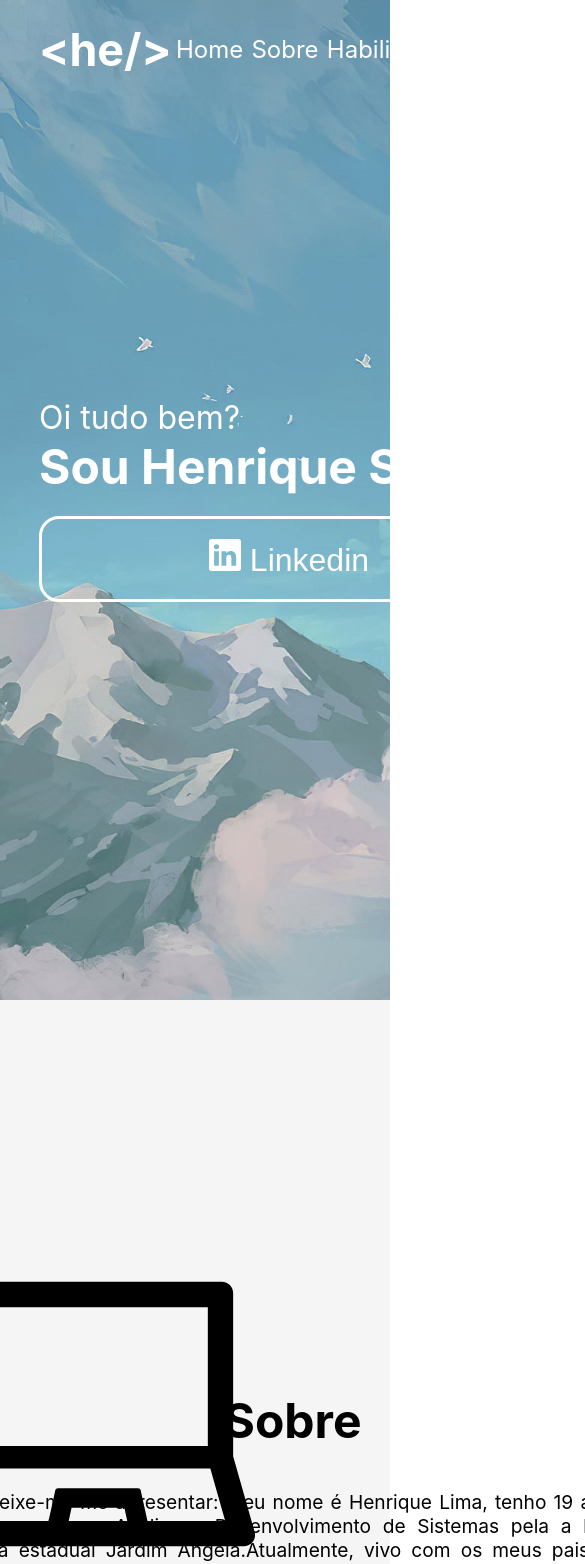
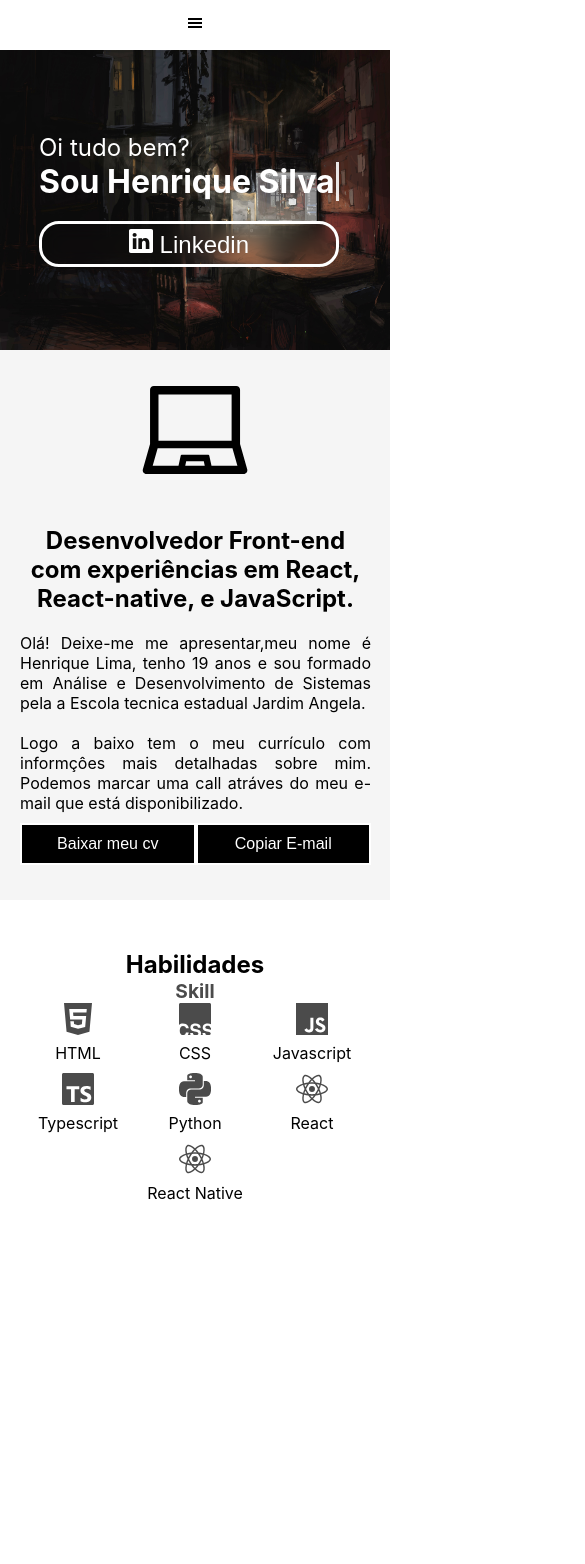
Before and after one commit to HenriHTTP/Portifolio.Web, a React (Create React App) app: page / in a window 390 px wide. Shown: the top 1564 px of the page, 585 px wide, since content can reach past the window. After the commit the page ends 1250 px from the top, so only its background shows below. Built offline with nearby package versions, Linux system fonts and the light colour scheme.

Commit message:
fazer projetos

```diff
--- a/src/components/Info/info.jsx
+++ b/src/components/Info/info.jsx
@@ -1,10 +1,58 @@
 import React from 'react';
 import './style/info.css'
+import { SiTypescript,SiCsswizardry,SiJavascript,SiPython,SiHtml5,SiReact} from "react-icons/si";
 
 export default function info (){
     return(
         <>
-        <div id='tec' className='AboutContent'> Lorem ipsum, dolor sit amet consectetur adipisicing elit. Nobis quisquam voluptatibus consequuntur, ducimus iste facilis odit qui rerum eos aliquam officiis earum optio doloremque aspernatur quidem minima quas velit ea!</div>
+        <div id='tec' className='AboutContent'>
+            <div className="frontend">
+                <h1>Habilidades</h1>
+                <h2>Skill</h2>
+
+
+            <div className="card-main">
+               <div className="card-tec">
+               <h3><SiHtml5/></h3>
+               <p>HTML</p>
+               </div>
+
+               <div className="card-tec">
+               <h3><SiCsswizardry/></h3>
+               <p>CSS</p>
+               </div>
+
+               <div className="card-tec">
+               <h3><SiJavascript/></h3>
+               <p>Javascript</p>
+               </div>
+
+               <div className="card-tec">
+               <h3><SiTypescript/></h3>
+               <p>Typescript</p>
+               </div>
+
+               <div className="card-tec">
+               <h3><SiPython/></h3>
+               <p>Python</p>
+               </div>
+
+               <div className="card-tec">
+               <h3><SiReact/></h3>
+               <p>React</p>
+               </div>
+
+               <div className="card-tec">
+               <h3><SiReact/></h3>
+               <p>React Native</p>
+               </div>
+
+            </div>
+
+            </div>
+
+
+        </div>
         </>
     )
 }
--- a/src/components/Info/style/info.css
+++ b/src/components/Info/style/info.css
@@ -5,5 +5,85 @@
     padding: 0px;
     background:white;
     display: flex;
+    justify-content: center;
+
+}
+.frontend{
+    margin: auto;
+    height: 600px;
+    width: 800px;
+}
+.frontend h1{
+   font-size: 3em;
+   text-align: center;
+}
+.frontend h2{
+    font-size: 2.5em;
+    opacity: 0.7;
+    text-align: center;
+ }
+
+ .card-main{
+    display: flex;
     justify-content: space-around;
-}
+    flex-direction: row;
+    flex-wrap: wrap;
+ }
+ .card-tec{
+    width: 300px;
+    height: 120px;
+ }
+ .card-tec p{
+   font-size: 1.5em;
+   text-align: center;
+ }
+ .card-tec h3{
+    font-size: 3em;
+    text-align: center;
+    opacity: 0.7;
+  }
+
+
+
+  @media (min-width:299.98px) and (max-width:566.98px) {
+
+    .AboutContent{
+        width: 100%;
+        margin: 0px;
+        padding: 0px;
+        background:white;
+        display: flex;
+        justify-content: center;
+        height: 350px;
+    }
+    .frontend{
+        height: 250px;
+        width: 90vw;
+    }
+    .frontend h1{
+        font-size: 1.5em;
+        text-align: center;
+     }
+     .frontend h2{
+        font-size: 1.2em;
+        opacity: 0.7;
+        text-align: center;
+     }
+     .card-tec p{
+        font-size: 1em;
+        text-align: center;
+      }
+      .card-tec h3{
+        font-size: 2em;
+        text-align: center;
+        opacity: 0.7;
+      }
+      .card-tec{
+        width: 100px;
+        height: 70px;
+     }
+     .card-main{
+       margin: auto;
+     }
+
+  }
--- a/src/components/Navbar/navbar.jsx
+++ b/src/components/Navbar/navbar.jsx
@@ -2,6 +2,10 @@ import React from 'react';
 import './styles/navbar.css'
 import {BsLinkedin} from 'react-icons/bs'
 import { Link } from 'react-scroll';
+import {FaUserAlt} from 'react-icons/fa'
+import {BsHeadphones,BsLaptopFill} from 'react-icons/bs'
+import {AiFillHome,AiOutlineClose} from 'react-icons/ai'
+import {GiHamburgerMenu} from 'react-icons/gi'
 export default function navbar(){
 
 
@@ -15,16 +19,26 @@ export default function navbar(){
         menu.className = 'navbar'
     }
 
+}
+    let HandleMenuOn = ( ) => {
+        var icons = document.getElementById('icons')
+        var open = document.getElementById('open')
+        var close = document.getElementById('close')
 
+        icons.style.display = 'flex'
+        close.style.display = 'block'
+        open.style.display = 'none'
+    }
+    let HandleMenuOff = ( ) => {
+        var icons = document.getElementById('icons')
+        var open = document.getElementById('open')
+        var close = document.getElementById('close')
 
-}
+        icons.style.display = 'none'
+        open.style.display = 'block'
+        close.style.display = 'none'
 
-
-
-
-
-
-
+    }
     return(
         <>
         <div className='Content' id='home'>
@@ -39,6 +53,14 @@ export default function navbar(){
                 <li><Link activeClass="active" to="tec" spy={true} smooth={true} offset={50} duration={500}>Habilidades</Link></li>
                 <li>Contato</li>
                 </ul>
+                 <div id="icons"className="icons-nav">
+                    <p><Link activeClass="active" to="home" spy={true} smooth={true} offset={50} duration={500}><AiFillHome/> </Link></p>
+                    <p><Link activeClass="active" to="about" spy={true} smooth={true} offset={50} duration={500}><FaUserAlt/></Link> </p>
+                    <p><Link activeClass="active" to="tec" spy={true} smooth={true} offset={50} duration={500}><BsLaptopFill/></Link> </p>
+                    <p><BsHeadphones/> </p>
+                 </div>
+                 <button id="open" className="hamburger" onClick={HandleMenuOn}><GiHamburgerMenu/></button>
+                 <button id="close" className="Esc" onClick={HandleMenuOff}><AiOutlineClose/></button>
             </div>
         </div>
         <div className='register'>
--- a/src/components/Navbar/styles/navbar.css
+++ b/src/components/Navbar/styles/navbar.css
@@ -9,7 +9,8 @@
     margin: 0px;
     height: 1000px;
     padding: 0px;
-    background-image:url('../img/foto1.jpg');
+    background-image:url('../img/foto2.jpg');
+    background-repeat: none;
 }
 .navbar{
     height: 100px;
@@ -32,7 +33,7 @@
     background-color:white;
     top: 0px;
     border-bottom:2px solid gray;
-    opacity:1;
+    opacity: 1;
 }
 .logo{
     width: 400px;
@@ -101,6 +102,7 @@
     padding: 20px;
     margin-top: 20px;
     background-color: transparent;
+    backdrop-filter: blur(10px);
     border: solid 3px white;
     border-radius: 20px;
     cursor: pointer;
@@ -109,6 +111,25 @@
     position: relative;
 
  }
+ .icons-nav{
+    display: none;
+ }
+ .icons-nav p{
+    opacity: 0;
+ }
+ .hamburger{
+    display: none;
+ }
+ .Esc{
+   display: none;
+}
+#open {
+   opacity: 0;
+}
+#close {
+    opacity: 0;
+}
+
  @keyframes punch {
     from{left: 100px;}
     to {left:0px;}
@@ -129,3 +150,133 @@
     0%{border-right: 3px solid transparent;}
     100% {border-right: 3px solid white;}
 }
+
+@media (min-width:299.98px) and (max-width:566.98px) {
+    .Content{
+        width: 100%;
+        margin: 0px;
+        height: 350px;
+        padding: 0px;
+        background-size: 100% 350px;
+    }
+    .navbar{
+        height: 50px;
+        width: 100vw;
+        margin: auto;
+        display: flex;
+        justify-content: space-around;
+        flex-direction: row;
+        color:black;
+        background-color:white;
+    }
+    .logo{
+        display: none;
+    }
+    .Links{
+        width: 270px;
+        display: flex;
+        justify-content: center;
+    }
+    .Links ul{
+        list-style: none;
+        display: flex;
+        justify-content: space-around;
+        margin: auto;
+        width: 100vw;
+        font-size: 1em;
+        cursor: pointer;
+        border-bottom:solid 2px transparent;
+        display: none;
+
+    }
+    .fixed{
+        height: 50px;
+        width: 100vw;
+        margin: auto;
+        display: flex;
+        justify-content: space-around;
+        flex-direction: row;
+        color:black;
+        background-color:white;
+    }
+    .register{
+        width: 80vw;
+        margin: auto;
+        height: 300px;
+        display: flex;
+        justify-content: start;
+        background-color:transparent;
+    }
+    .register main{
+            width:300px;
+            color: white;
+            display: flex;
+            justify-content: center;
+            flex-direction: column;
+            background-color:transparent;
+     }
+     .register main p{
+        width: 300px;
+        color: white;
+        font-size: 1.5em;
+     }
+     .register  h1{
+        font-size: 2em;
+        animation-name: tapping;
+        animation-duration: 1s;
+        position: relative;
+        animation-iteration-count: infinite;
+
+      }
+      .linkedin{
+        width: 300px;
+        color: white;
+        font-size: 1.5em;
+        padding: 5px;
+        margin-top: 20px;
+        background-color: transparent;
+        border: solid 3px white;
+        border-radius: 20px;
+        cursor: pointer;
+        animation-name: punch;
+        animation-duration: 0.5s;
+        position: relative;
+
+     }
+     .icons-nav{
+        margin: auto;
+        width: 60vw;
+        font-size: 1.2em;
+        justify-content: space-around;
+        animation-name: punch;
+        animation-duration: 0.5s;
+        position: relative;
+
+     }
+     .hamburger{
+        display: block;
+        padding-left: 10px;
+        padding-right: 10px;
+        height: 50px;
+        border: none;
+        background-color: white;
+     }
+     .Esc{
+            padding-left: 10px;
+            padding-right: 10px;
+            height: 50px;
+            border: none;
+            background-color: white;
+
+     }
+     .icons-nav p{
+        opacity: 1;
+     }
+     #open {
+        opacity: 1;
+        display: block;
+    }
+    #close {
+        opacity: 1;
+    }
+    }
--- a/src/components/about/about.jsx
+++ b/src/components/about/about.jsx
@@ -10,15 +10,21 @@ export default function about(){
         <div className='forimg'>
             <main>
             <h1><AiOutlineLaptop/></h1>
-            <button>Meu Cv</button>
             </main>
 
         </div>
         <div className='AboutMe'>
         <main>
-        <h1>Sobre</h1>
-        <p>Olá! Deixe-me me apresentar: Meu nome é Henrique Lima, tenho 19 anos e sou formado em Análise e Desenvolvimento de Sistemas pela a Escola tecnica estadual Jardim Angela.Atualmente, vivo com os meus pais, mas busco a minha independência. Para conseguir isso, busco optunidades na area Front end, área pela qual sempre fui apaixonado.</p>
+        <h1>Desenvolvedor Front-end com experiências em React, React-native, e JavaScript.</h1>
+        <p>Olá! Deixe-me me apresentar,meu nome é Henrique Lima, tenho 19 anos e sou formado em Análise e Desenvolvimento de Sistemas pela a Escola tecnica estadual Jardim Angela.</p>
+        <p>Logo a baixo tem o meu currículo com informçôes mais detalhadas sobre mim. Podemos marcar uma call atráves do meu e-mail que está disponibilizado.</p>
+            <div className="buttons-contact">
+                <button>Baixar meu cv</button>
+                <button>Copiar E-mail</button>
+            </div>
         </main>
+
+
 
         </div>
         </div>
--- a/src/components/about/style/about.css
+++ b/src/components/about/style/about.css
@@ -21,12 +21,13 @@
 .AboutMe h1{
     color:black;
     font-size: 3em;
-    text-align: center;
+    text-align: left;
     padding: 20px;
+    margin: auto;
 }
 .AboutMe p{
     color:black;
-    font-size: 1.2em;
+    font-size: 1.5em;
     text-align: justify;
     padding: 20px;
     width: 700px;
@@ -38,18 +39,6 @@
     justify-content: center;
     display: flex;
 }
-.forimg button{
-   margin: auto;
-   padding: 20px;
-   font-size: 1.5em;
-   border-radius: 20px;
-   width: 500px;
-   border: 2px solid black ;
-   background-color: white;
-}
-.forimg button:hover{
-  opacity: 0.7;
- }
 .forimg main{
     margin: auto;
     padding: 20px;
@@ -63,4 +52,95 @@
  .forimg h1{
     font-size: 15em;
     text-align: center;
+    margin: auto;
  }
+ .buttons-contact{
+    width: 720px;
+    margin: auto;
+    display: flex;
+    justify-content: space-between;
+ }
+ .buttons-contact button{
+    width: 300px;
+    padding: 10px;
+    background-color: black;
+    color: white;
+    border: solid 2px white;
+    cursor: pointer;
+ }
+ .buttons-contact button:hover{
+    opacity: 0.7;
+ }
+
+ @media (min-width:299.98px) and (max-width:566.98px) {
+
+    .content{
+        width: 100%;
+        margin: 0px;
+        padding: 0px;
+        background:whitesmoke;
+        display: flex;
+        justify-content: space-around;
+        flex-direction: column;
+        height: 550px;
+    }
+    .forimg{
+        width: 90vw;
+        margin: auto;
+        justify-content: center;
+        display: flex;
+        height: 130px;
+    }
+    .forimg h1{
+        font-size: 5em;
+        text-align: center;
+        margin: auto;
+     }
+     .forimg main{
+        margin: auto;
+        font-size: 1.5em;
+        width: 200px;
+        display:flex ;
+        justify-content:center ;
+        flex-direction: column;
+     }
+     .AboutMe{
+        width: 90vw;
+        margin: auto;
+        justify-content: center;
+        display: flex;
+        height: 500px;
+        padding: 20px;
+    }
+    .AboutMe h1{
+        color:black;
+        font-size: 1.5em;
+        text-align: center;
+        padding: 10px;
+    }
+    .AboutMe p{
+        color:black;
+        font-size: 1em;
+        text-align:justify;
+        padding: 10px;
+        width: 90vw;
+    }
+    .buttons-contact{
+        width: 90vw;
+        margin: auto;
+        display: flex;
+        justify-content: space-between;
+     }
+     .buttons-contact button{
+        width: 200px;
+        padding: 10px;
+        background-color: black;
+        color: white;
+        border: solid 2px white;
+        cursor: pointer;
+     }
+     .buttons-contact button:hover{
+        opacity: 0.7;
+     }
+
+}
```
Also changed, not shown: src/components/Navbar/img/foto2.jpg (added), src/components/Navbar/img/foto3.jpg (added).
